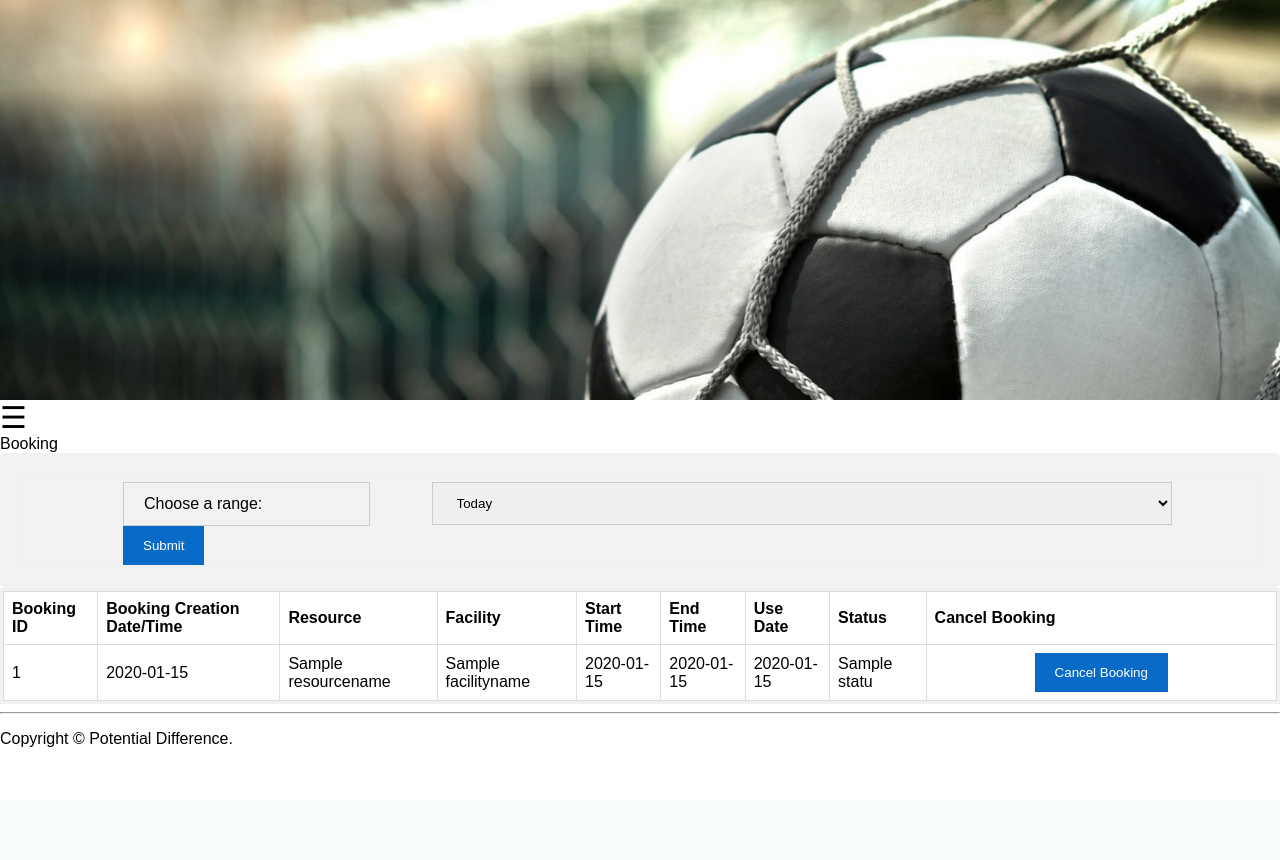
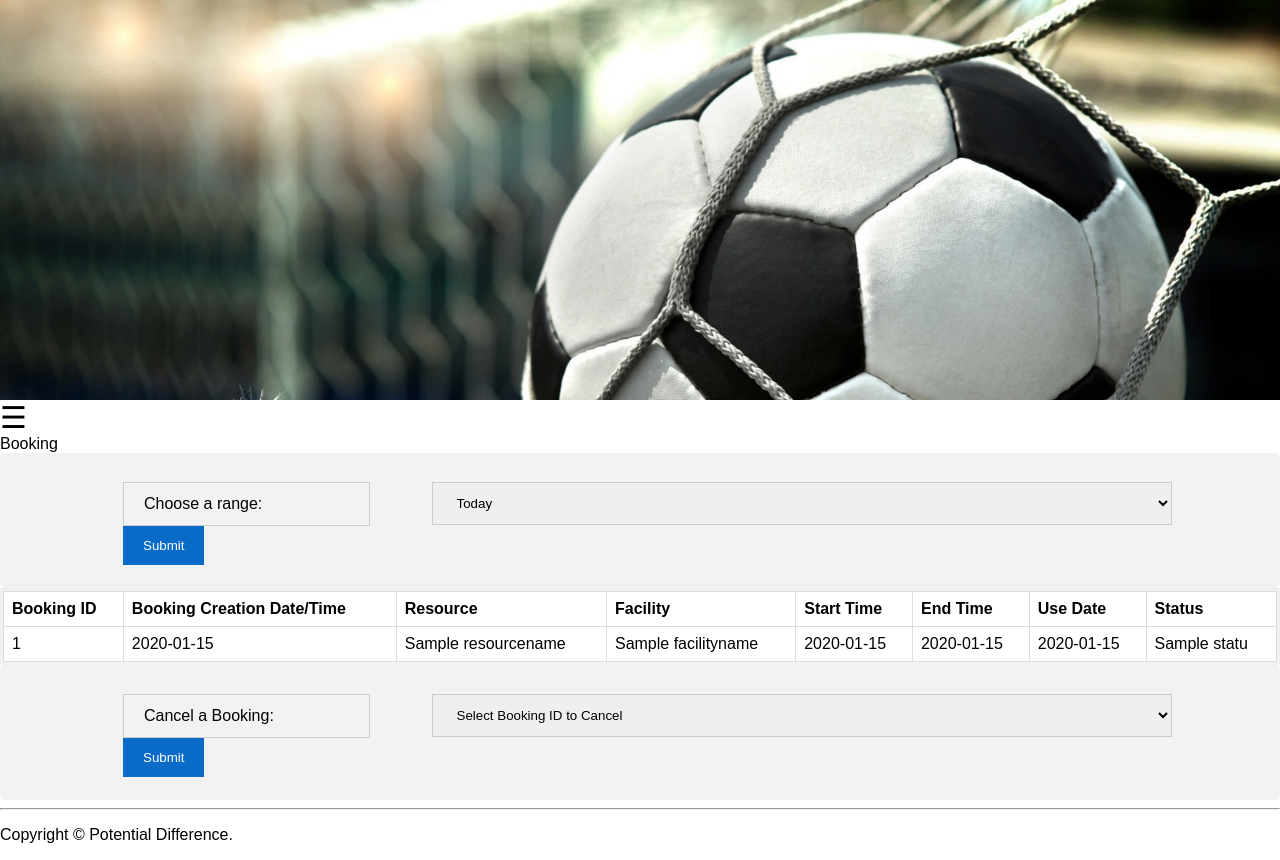
Before and after one commit to Michael-117/Sports-Facility-Management, a Flask app: template templates/manageBooking.html in a window 1280 px wide. Before the commit the page ends 747 px from the top, so only its background shows below. Run offline with Flask 2, Linux system fonts and the light colour scheme; the template is opened without the code that fills it: most values are stand-ins (such as "Sample title", 1, 10 or a date in 2020); some libraries are stand-ins or nearby versions.

Commit message:
Delete Bookings

```diff
--- a/__init__.py
+++ b/__init__.py
@@ -541,16 +541,31 @@ def viewbooking():
 
         if 'cancel' in request.form:
             bookingID = request.form.get('bookingid')
-            resourceNum = request.form.get('recNum')
-            facilityName = request.form.get('facName')
-
-            tableVar = facilityName.split(" ")
-            tablename = tableVar[0][0] + tableVar[1][0] + "R" + str(resourceNum)
 
             try:
                 #Connect to DB
                 conn = mariadb.connect(user="webclient", password="wc_boss5", host="localhost", database="SFM")
                 cur = conn.cursor()
+
+
+
+                sql = "SELECT facilityID, resourceNumber FROM Booking WHERE bookingID = %s"
+                sqlVar = (bookingID,)
+                print(sql,sqlVar)
+                cur.execute(sql, sqlVar)
+                result = cur.fetchone()
+                print(result)
+
+                resourceNum = result[1]
+
+                sql = "SELECT facilityName FROM Facility WHERE facilityID = %s"
+                sqlVar = (result[0],)
+                cur.execute(sql, sqlVar)
+                facilityName = cur.fetchone()
+
+                tableVar = facilityName[0].split(" ")
+                tablename = tableVar[0][0] + tableVar[1][0] + "R" + str(resourceNum)
+
 
                 sql = "UPDATE Booking SET status = 'Cancelled' WHERE bookingID = %s"
                 sqlVar = (bookingID,)
@@ -560,6 +575,7 @@ def viewbooking():
                 sql = "UPDATE {} SET status = 'free', bookingID = NULL WHERE bookingID = %s".format(tablename)
                 sqlVar = (bookingID,)
                 cur.execute(sql, sqlVar)
+                print(sql, sqlVar)
                 conn.commit()
 
                 cur.close()
@@ -568,9 +584,7 @@ def viewbooking():
             except mariadb.Error as e:
                 print(f"Error: {e}")
 
-
-
-
+            return redirect('/SFMS/viewbooking')
 
     return render_template('manageBooking.html', bookingids = bookingids, bookingdatetime = bookingdatetime, resourcenames = resourcenames, facilitynames = facilitynames, starttimes = starttimes, endtimes = endtimes, usedate = usedate, usernames = usernames, resourceNums = resourceNums, status = status)
 
@@ -1173,7 +1187,7 @@ def verifyBooking():
             conn.commit()
 
             #Create SQL Query to check for a booking
-            sql = "SELECT resourceID, useStart, useEnd FROM Booking WHERE userID = (SELECT userID FROM Cards WHERE cardID = %s) AND useDate = %s AND facilityID = %s"
+            sql = "SELECT resourceID, useStart, useEnd FROM Booking WHERE userID = (SELECT userID FROM Cards WHERE cardID = %s) AND useDate = %s AND facilityID = %s AND status = 'Upcoming'"
             sqlVar = (rfid, today, facility)
 
             #Run SQL Query
--- a/templates/manageBooking.html
+++ b/templates/manageBooking.html
@@ -41,16 +41,15 @@
                 {% if g.user.userType == 'admin' %}
                 <th> Username </th>
                 {% endif %}
-                <th> Cancel Booking </th>
             </tr>
         </thead>
 
         {% for i in bookingids %}
         <tr>
-            <td><input type="hidden" name= "bookingid" value="{{i}}"> {{i}} </td>
+            <td> {{i}} </td>
             <td> {{bookingdatetime[bookingids.index(i)]}} </td>
             <td> {{resourcenames[bookingids.index(i)]}} </td>
-            <td><input type="hidden" name="facName" value="{{facilitynames[bookingids.index(i)]}}">{{facilitynames[bookingids.index(i)]}} </td>
+            <td> {{facilitynames[bookingids.index(i)]}} </td>
             <td> {{starttimes[bookingids.index(i)]}} </td>
             <td> {{endtimes[bookingids.index(i)]}} </td>
             <td> {{usedate[bookingids.index(i)]}} </td>
@@ -58,10 +57,34 @@
             {% if g.user.userType == 'admin' %}
             <td> {{usernames[bookingids.index(i)]}} </td>
             {% endif %}
-            <input type="hidden" name="recNum" value="{{resourceNums[bookingids.index(i)]}}">
-            <td><input type="submit" value="Cancel Booking" name="cancel"></td>
         </tr>
         {% endfor %}
     </table>
 </form>
+
+<div class="container">
+    <form action="" method = 'POST'>
+        <div class="row">
+            <div class="col-25">
+                <label for="dropdown">Cancel a Booking:</label>
+            </div>
+
+            <div class="col-75">
+                <select name="bookingid" >
+                    <option value="" selected disabled> Select Booking ID to Cancel</option>
+                    {% for i in bookingids %}
+                        {% if status[bookingids.index(i)] == 'Upcoming' %}
+                            <option value="{{i}}">Booking ID: {{i}}</option>
+                        {% endif %}
+                    {% endfor %}
+                </select>
+            </div>
+
+        </div>
+        <div class="row">
+            <input type="submit" value ="Submit" name="cancel">
+        </div>
+    </form>
+</div>
+
 {% endblock %}
```
